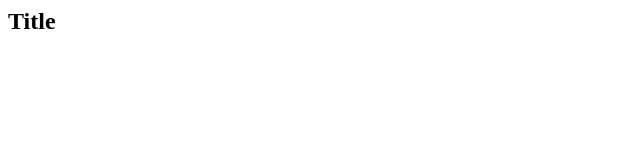
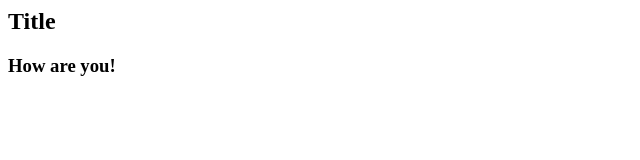
Before and after one commit to mahesh3901/Chat1, a plain HTML site: page index.html in a window 1280 px wide. Shown: the whole page, without its empty margins (0-640 px from the left). Drawn offline with Linux system fonts and the light colour scheme.

Commit message:
added hru

```diff
--- a/index.html
+++ b/index.html
@@ -2,5 +2,6 @@
 <html>
 <body>
 <h2>Title</h2>
+<h3>How are you!</h3>
 </body>
 </html>
```
